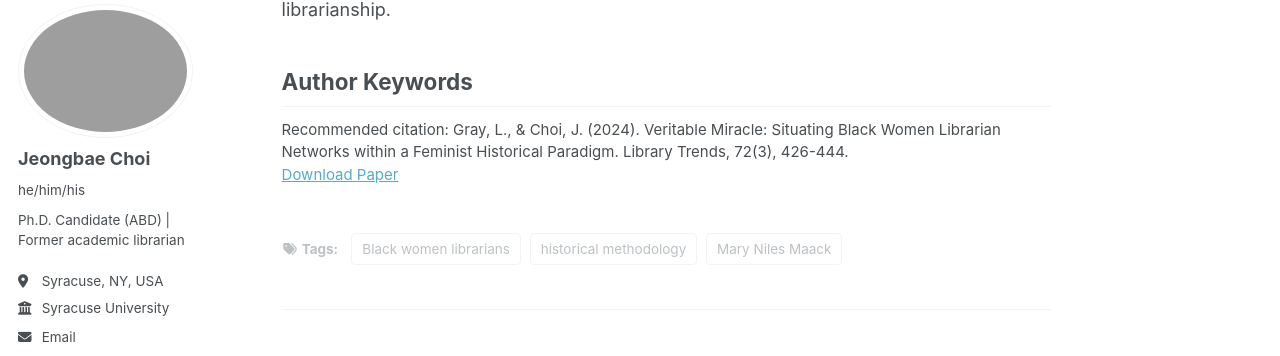
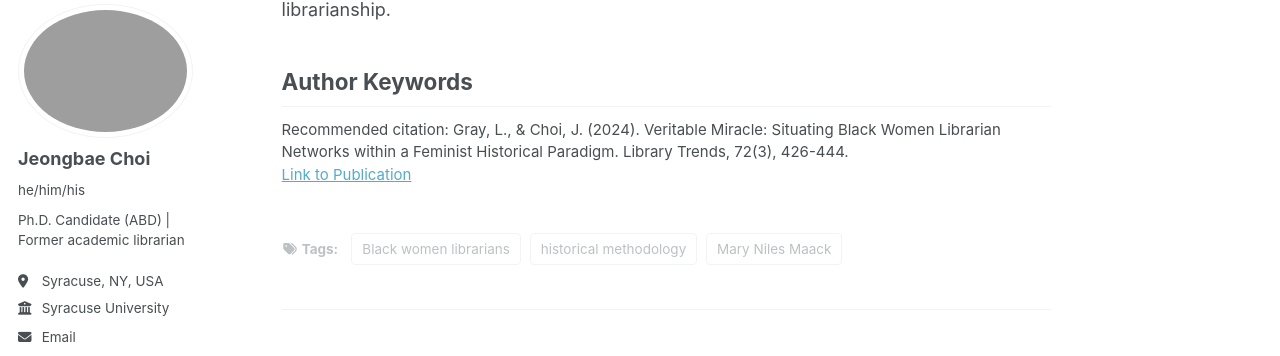
Before and after one commit to JeongbaeChoi/jeongbaechoi.github.io, a Jekyll site: the page built from _publications/A01-2024-11.md, in a window 1280 px wide and 900 px high, scrolled down 633 px. Shown: the part 95-451 px from the top of the window. Built offline with Jekyll 4.4.1, drawn with Linux system fonts in a browser that asks for light colours; some web fonts are replaced; a script that is not in the unit is left out.

Commit message:
Update single.html

```diff
--- a/_layouts/single.html
+++ b/_layouts/single.html
@@ -48,13 +48,13 @@ layout: default
         {{ content }}
 
         {% if page.citation and page.paperurl and page.slidesurl and page.bibtexurl %}
-          <p style="font-size: smaller">Recommended citation: {{ page.citation }}<br /><a href="{{ page.paperurl }}">Download Paper</a> | <a href="{{ page.slidesurl }}">Download Slides</a> | <a href="{{ page.bibtexurl }}">Download Bibtex</a></p>
+          <p style="font-size: smaller">Recommended citation: {{ page.citation }}<br /><a href="{{ page.paperurl }}">Link to Publication</a> | <a href="{{ page.slidesurl }}">Download Slides</a> | <a href="{{ page.bibtexurl }}">Download Bibtex</a></p>
         {% elsif page.citation and page.paperurl and page.slidesurl %}
-          <p style="font-size: smaller">Recommended citation: {{ page.citation }}<br /><a href="{{ page.paperurl }}">Download Paper</a> | <a href="{{ page.slidesurl }}">Download Slides</a></p>
+          <p style="font-size: smaller">Recommended citation: {{ page.citation }}<br /><a href="{{ page.paperurl }}">Link to Publication</a> | <a href="{{ page.slidesurl }}">Download Slides</a></p>
         {% elsif page.citation and page.paperurl and page.bibtexurl %}
-          <p style="font-size: smaller">Recommended citation: {{ page.citation }}<br /><a href="{{ page.paperurl }}">Download Paper</a> | <a href="{{ page.bibtexurl }}">Download Bibtex</a></p>
+          <p style="font-size: smaller">Recommended citation: {{ page.citation }}<br /><a href="{{ page.paperurl }}">Link to Publication</a> | <a href="{{ page.bibtexurl }}">Download Bibtex</a></p>
         {% elsif page.citation and page.paperurl %}
-          <p style="font-size: smaller">Recommended citation: {{ page.citation }}<br /><a href="{{ page.paperurl }}">Download Paper</a></p>
+          <p style="font-size: smaller">Recommended citation: {{ page.citation }}<br /><a href="{{ page.paperurl }}">Link to Publication</a></p>
         {% elsif page.citation and page.slidesurl and page.bibtexurl %}
           <p style="font-size: smaller">Recommended citation: {{ page.citation }}<br /><a href="{{ page.slidesurl }}">Download Slides</a> | <a href="{{ page.bibtexurl }}">Download Bibtex</a></p>
         {% elsif page.citation and page.slidesurl %}
@@ -62,7 +62,7 @@ layout: default
         {% elsif page.slidesurl and page.bibtexurl %}
           <p style="font-size: smaller"><a href="{{ page.slidesurl }}">Download Slides</a> | <a href="{{ page.bibtexurl }}">Download Bibtex</a></p>
         {% elsif page.paperurl and page.bibtexurl %}
-          <p style="font-size: smaller"><a href="{{ page.paperurl }}">Download Paper</a> | <a href="{{ page.bibtexurl }}">Download Bibtex</a></p>
+          <p style="font-size: smaller"><a href="{{ page.paperurl }}">Link to Publication</a> | <a href="{{ page.bibtexurl }}">Download Bibtex</a></p>
         {% elsif page.citation and page.bibtexurl %}
           <p style="font-size: smaller">Recommended citation: {{ page.citation }}<br /><a href="{{ page.bibtexurl }}">Download Bibtex</a></p>
         {% elsif page.citation %}
```
